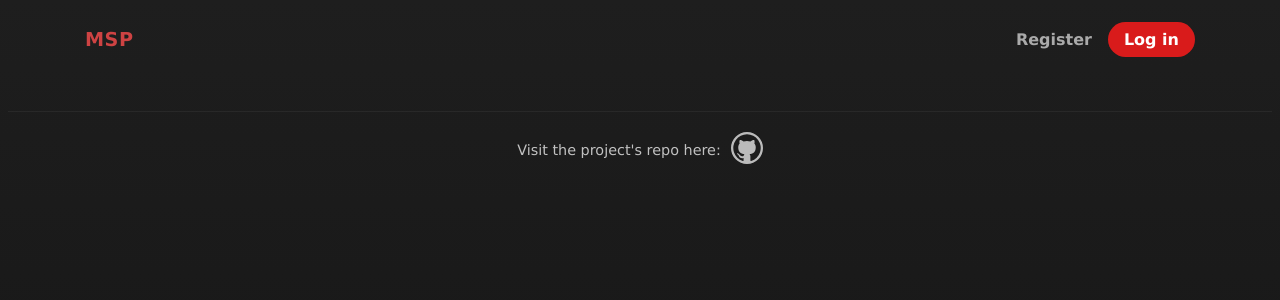
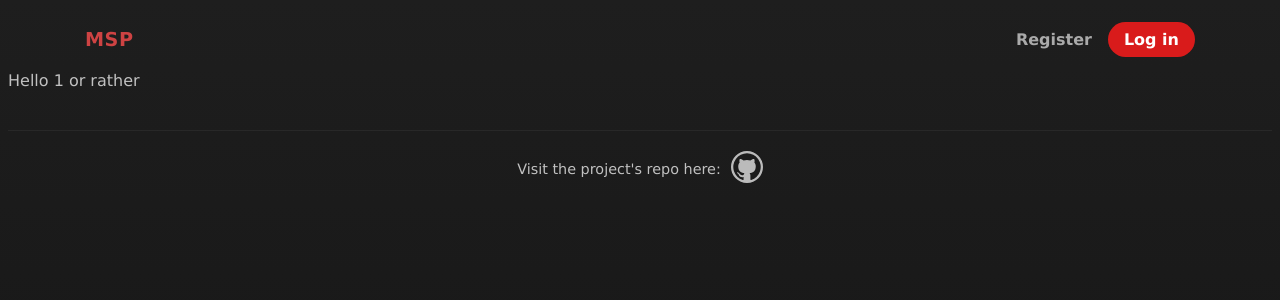
Before and after one commit to WiktorM413/meeting-scheduling-platform, a React (Vite) app in the folder frontend/: page /userProfile/1 in a window 1280 px wide. Shown: the top 300 px of the page. Built offline with nearby package versions, Linux system fonts and the light colour scheme; no server answers.

Commit message:
Add basic retrieving params from url

```diff
--- a/frontend/src/User/UserProfile.tsx
+++ b/frontend/src/User/UserProfile.tsx
@@ -1,8 +1,14 @@
+import { useParams } from "react-router-dom"
+import { useAuth } from "../context/AuthContext";
+
 export default function UserProfile()
 {
+	const { userId } = useParams();
+	const { userData } = useAuth();
+
 	return (
 		<div className="msp-user-profile">
-
+			Hello {userId} or rather {userData?.id}
 		</div>
 	)
 }
```
